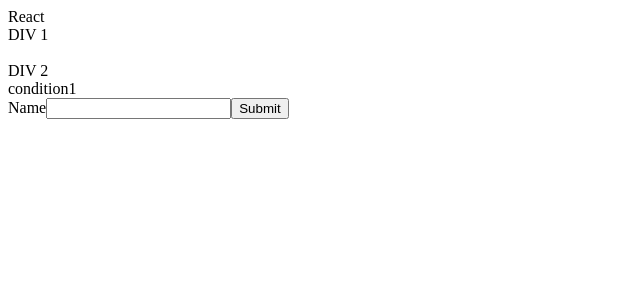
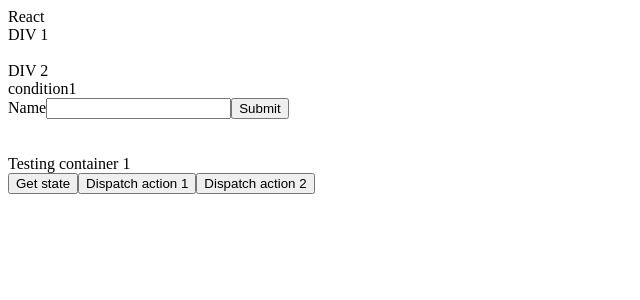
Before and after one commit to SebasProgrammer2021/React-Redux-React-Router-Auth0-Hooks-Udemy, a React (Create React App) app: page / in a window 1280 px wide. Shown: the top 300 px of the page, without its empty margins (0-640 px from the left). Built offline with nearby package versions, Linux system fonts and the light colour scheme.

Commit message:
course updating, readme adjustment, implemented react redux and functionalities to dispatch the actions

```diff
--- a/src/App.js
+++ b/src/App.js
@@ -1,7 +1,8 @@
 import React, { Component } from "react"
-import ComponentA from "./functionalComponents/componentA"
-import ClassComponentA from "./classComponents"
+// import ComponentA from "./functionalComponents/componentA"
+// import ClassComponentA from "./classComponents"
 import Form from "./classComponents/WorkingWithForms"
+import Container1 from "./containers/Container1"
 
 // function App() {
 //   let name = "Sebas"
@@ -113,7 +114,11 @@
           DIV 2
         </div>
         {this.renderFunction1()}
-        <Form/>
+        <Form />
+        <br />
+        <br />
+        Testing container 1
+        <Container1 />
       </div>
     )
   }
--- /dev/null
+++ b/src/containers/Container1.js
@@ -0,0 +1,39 @@
+import React, { Component } from 'react'
+// import ComponentA from './functionalComponents/ComponentA.js'
+
+// import * as ACTIONS_TYPES from '../store/actions/actions_types'
+import * as ACTIONS from '../store/actions/actions'
+
+import { connect } from 'react-redux'
+
+class Container1 extends Component {
+    render() {
+        console.log(this.props);
+        return (
+            <div>
+                <button onClick={() => console.log(this.props.stateProp1)}>Get state</button>
+                <button onClick={() => this.props.action1()}>Dispatch action 1</button>
+                <button onClick={() => this.props.action2()}>Dispatch action 2</button>
+            </div >
+        )
+    }
+}
+
+// -essentially, how to get the state from redux
+// -set the value to 'state'(name of reducer if more than one) '.'(name of property from reducer)
+function mapStateToProps(state) {
+    return {
+        stateProp1: state.stateProp1
+    }
+}
+
+// para setear el estado, similar a setState
+// setea el estado pero de manera global
+function mapDispatchToProps(dispatch) {
+    return {
+        action1: () => dispatch(ACTIONS.SUCCESS),
+        action2: () => dispatch(ACTIONS.FAILURE)
+    }
+}
+
+export default connect(mapStateToProps, mapDispatchToProps)(Container1);
--- a/src/index.js
+++ b/src/index.js
@@ -1,6 +1,7 @@
 import React from 'react';
 import ReactDOM from 'react-dom/client';
 import App from './App';
+
 import { Provider } from 'react-redux';
 import rootReducer from './store/reducers/reducer1';
 import { createStore } from 'redux';
--- a/src/store/reducers/reducer1.js
+++ b/src/store/reducers/reducer1.js
@@ -1,24 +1,24 @@
-import * as ACTIONS_TYPES from '../actions/actions_type';
+import * as ACTIONS_TYPES from "../actions/actions_types";
 
 const initialState = {
-    statePropo1: false
-}
+    stateProp1: false,
+};
 
 const rootReducer = (state = initialState, action) => {
     switch (action.type) {
         case ACTIONS_TYPES.SUCCESS:
             return {
                 ...state,
-                statePropo1: true
-            }
+                stateProp1: true,
+            };
         case ACTIONS_TYPES.FAILURE:
             return {
                 ...state,
-                statePropo1: false
-            }
+                stateProp1: false,
+            };
         default:
-            return state
+            return state;
     }
-}
+};
 
 export default rootReducer;
```
Also changed, not shown: src/store/actions/actions_types.js (renamed from src/store/actions/actions_type.js), 1 other file (tests, documents, lock files or other folders).
